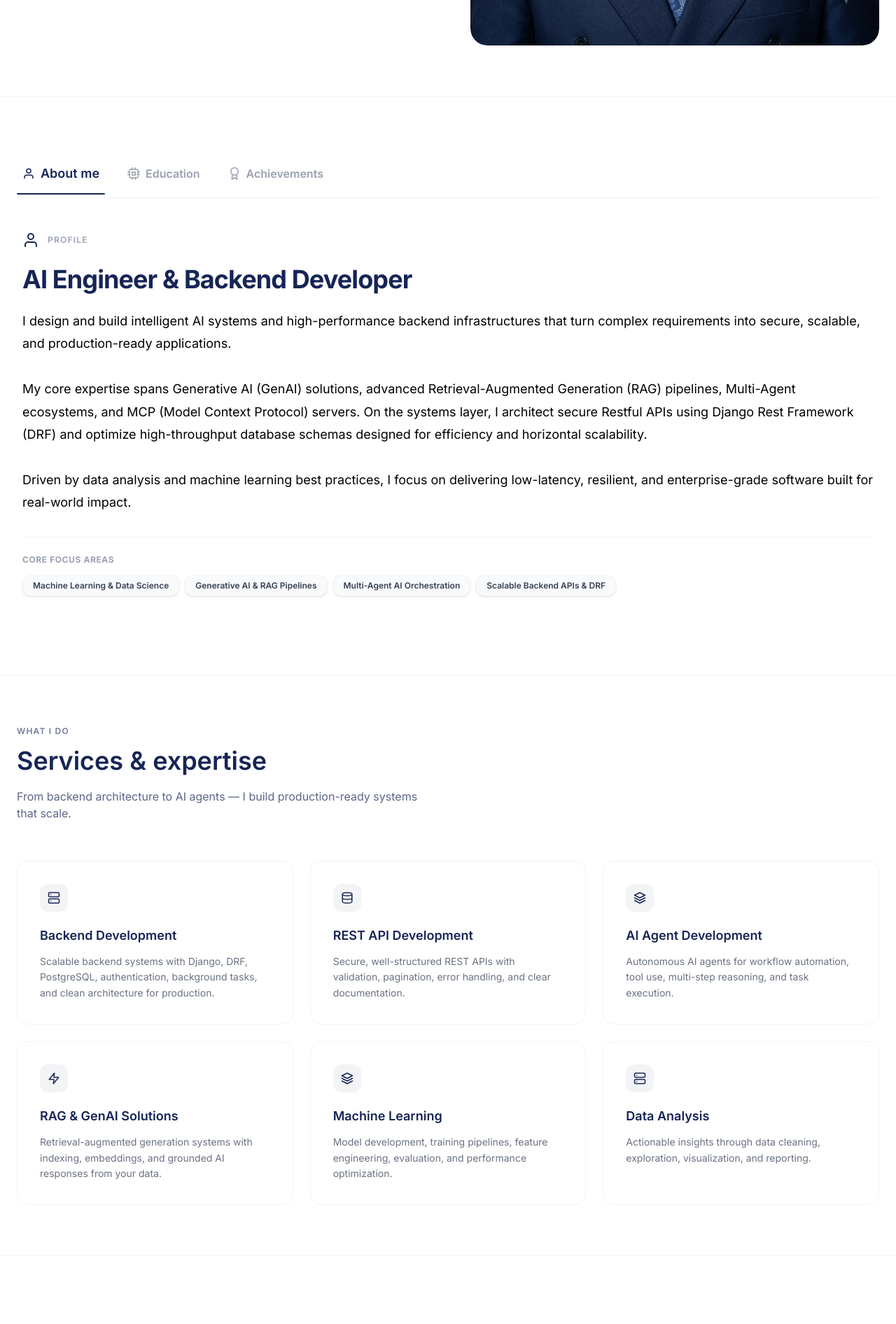
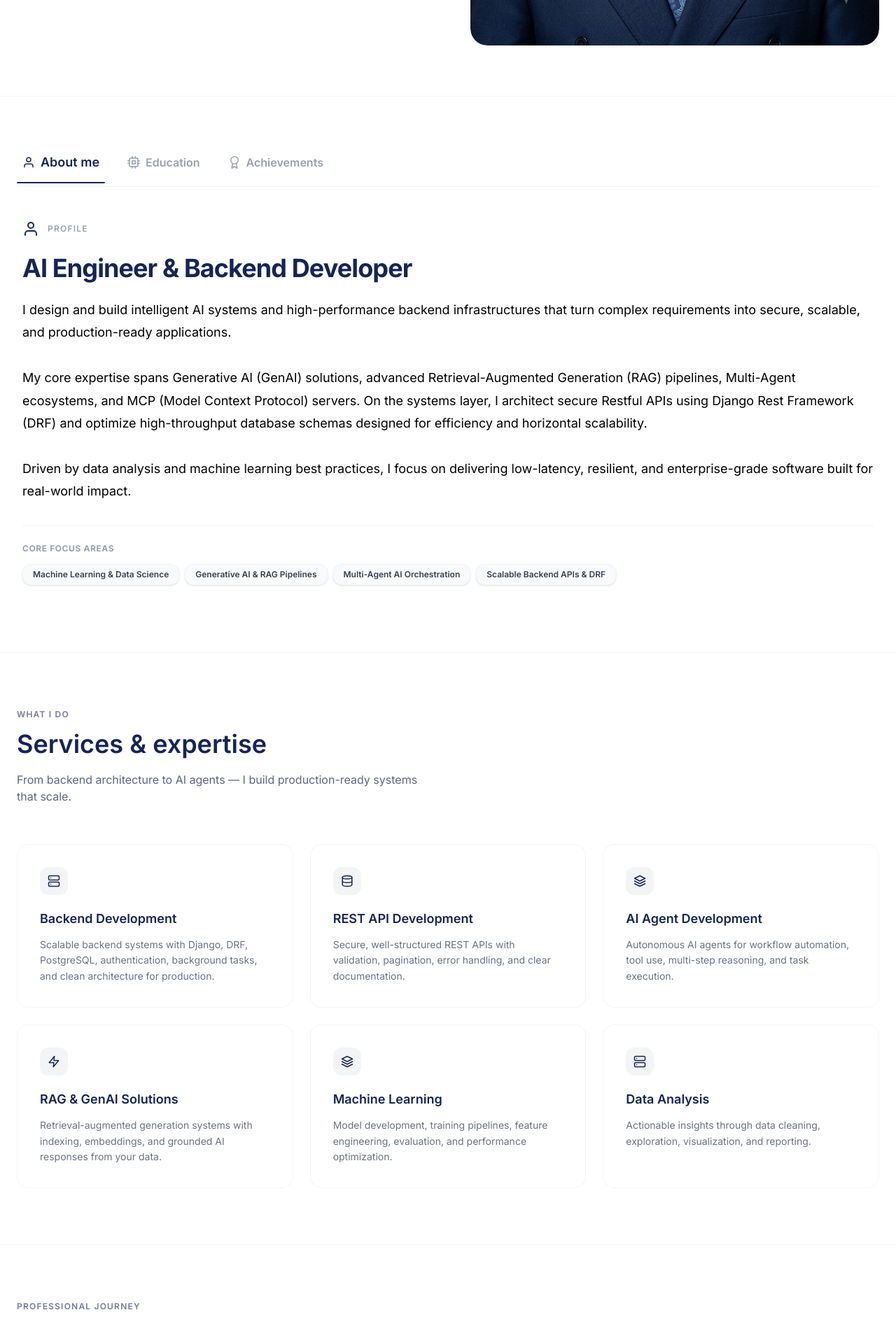
Before and after one commit to KodewithArun/portfolio, a React (Vite) app: page / in a window 1280 px wide. Shown: the part 660-2552 px from the top of the page at 70% size. Built offline with nearby package versions, Linux system fonts and the light colour scheme.

Commit message:
Reduce and standardize section spacing to py-14 sm:py-20

```diff
--- a/src/components/About.jsx
+++ b/src/components/About.jsx
@@ -230,7 +230,7 @@ export default function AboutMeSection() {
     }, [active]);
 
     return (
-        <section id="about" className="w-full py-16 sm:py-24 bg-white border-t border-b border-gray-100 overflow-hidden animate-fadeIn">
+        <section id="about" className="w-full py-14 sm:py-20 bg-white border-t border-b border-gray-100 overflow-hidden animate-fadeIn">
             <div className="max-w-7xl mx-auto px-4 sm:px-6">
                 {/* TABBED CONTENT */}
                 <div className="flex flex-col min-h-[500px]">
--- a/src/components/Blog.jsx
+++ b/src/components/Blog.jsx
@@ -59,7 +59,7 @@ export default function Blog() {
   const filteredPosts = activeCategory === "All" ? posts : posts.filter(p => p.category === activeCategory);
 
   return (
-    <section id="blog" className="max-w-7xl mx-auto px-4 sm:px-6 py-20 sm:py-28 border-t border-gray-100">
+    <section id="blog" className="max-w-7xl mx-auto px-4 sm:px-6 py-14 sm:py-20 border-t border-gray-100">
       <div className="mb-14 max-w-2xl">
         <span className="text-xs uppercase tracking-widest font-semibold text-blue-950/60 block mb-3">
           Blog
--- a/src/components/Contact.jsx
+++ b/src/components/Contact.jsx
@@ -45,7 +45,7 @@ export default function Contact() {
     };
 
     return (
-        <section id="contact" className="max-w-7xl mx-auto px-4 sm:px-6 py-28 border-t border-gray-100">
+        <section id="contact" className="max-w-7xl mx-auto px-4 sm:px-6 py-14 sm:py-20 border-t border-gray-100">
             {/* Section Header */}
             <div className="mb-20 max-w-3xl">
                 <span className="text-xs uppercase tracking-widest font-semibold text-gray-400 block mb-3 animate-fadeIn">
--- a/src/components/Experiences.jsx
+++ b/src/components/Experiences.jsx
@@ -49,7 +49,7 @@ const experiences = [
 
 export default function Experiences() {
     return (
-        <section id="experiences" className="max-w-7xl mx-auto px-6 py-24 border-t border-gray-100">
+        <section id="experiences" className="max-w-7xl mx-auto px-6 py-14 sm:py-20 border-t border-gray-100">
             {/* Section Header */}
             <div className="mb-20 max-w-3xl">
                 <span className="text-xs uppercase tracking-widest font-semibold text-blue-950/60 block mb-3 animate-fadeIn">
--- a/src/components/Projects.jsx
+++ b/src/components/Projects.jsx
@@ -111,7 +111,7 @@ export default function Projects() {
     };
 
     return (
-        <section id="projects" className="max-w-7xl mx-auto px-4 sm:px-6 py-20 sm:py-28">
+        <section id="projects" className="max-w-7xl mx-auto px-4 sm:px-6 py-14 sm:py-20">
             <div className="mb-14 max-w-2xl">
                 <span className="text-xs uppercase tracking-widest font-semibold text-blue-950/60 block mb-3">
                     Portfolio
--- a/src/components/Services.jsx
+++ b/src/components/Services.jsx
@@ -2,7 +2,7 @@ import { FiServer, FiDatabase, FiLayers, FiZap } from "react-icons/fi";
 
 export default function Services() {
   return (
-    <section id="services" className="max-w-7xl mx-auto px-4 sm:px-6 py-10 sm:py-18">
+    <section id="services" className="max-w-7xl mx-auto px-4 sm:px-6 py-14 sm:py-20">
       <div className="mb-14">
         <span className="text-xs uppercase tracking-widest font-semibold text-blue-950/60 block mb-3">
           What I Do
--- a/src/components/Testimonial.jsx
+++ b/src/components/Testimonial.jsx
@@ -31,7 +31,7 @@ export default function Testimonial() {
   const visible = testimonials.slice(0, page * pageSize);
 
   return (
-    <section id="testimonials" className="py-20 sm:py-28 bg-gray-50/40">
+    <section id="testimonials" className="py-14 sm:py-20 bg-gray-50/40">
       <div className="max-w-7xl mx-auto px-4 sm:px-6">
         <div className="mb-14 max-w-2xl">
           <span className="text-xs uppercase tracking-widest font-semibold text-blue-950/60 block mb-3">
```
